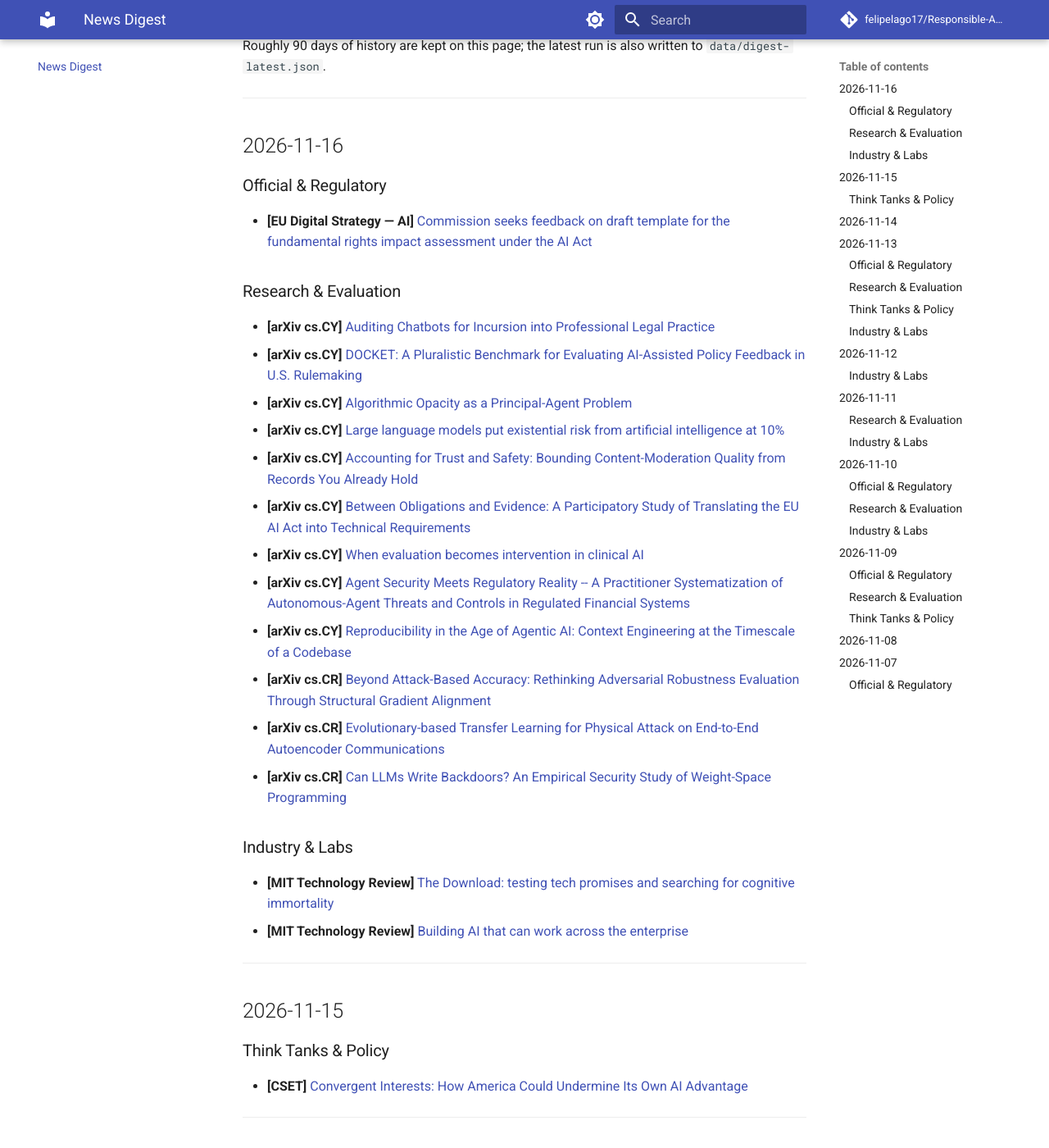
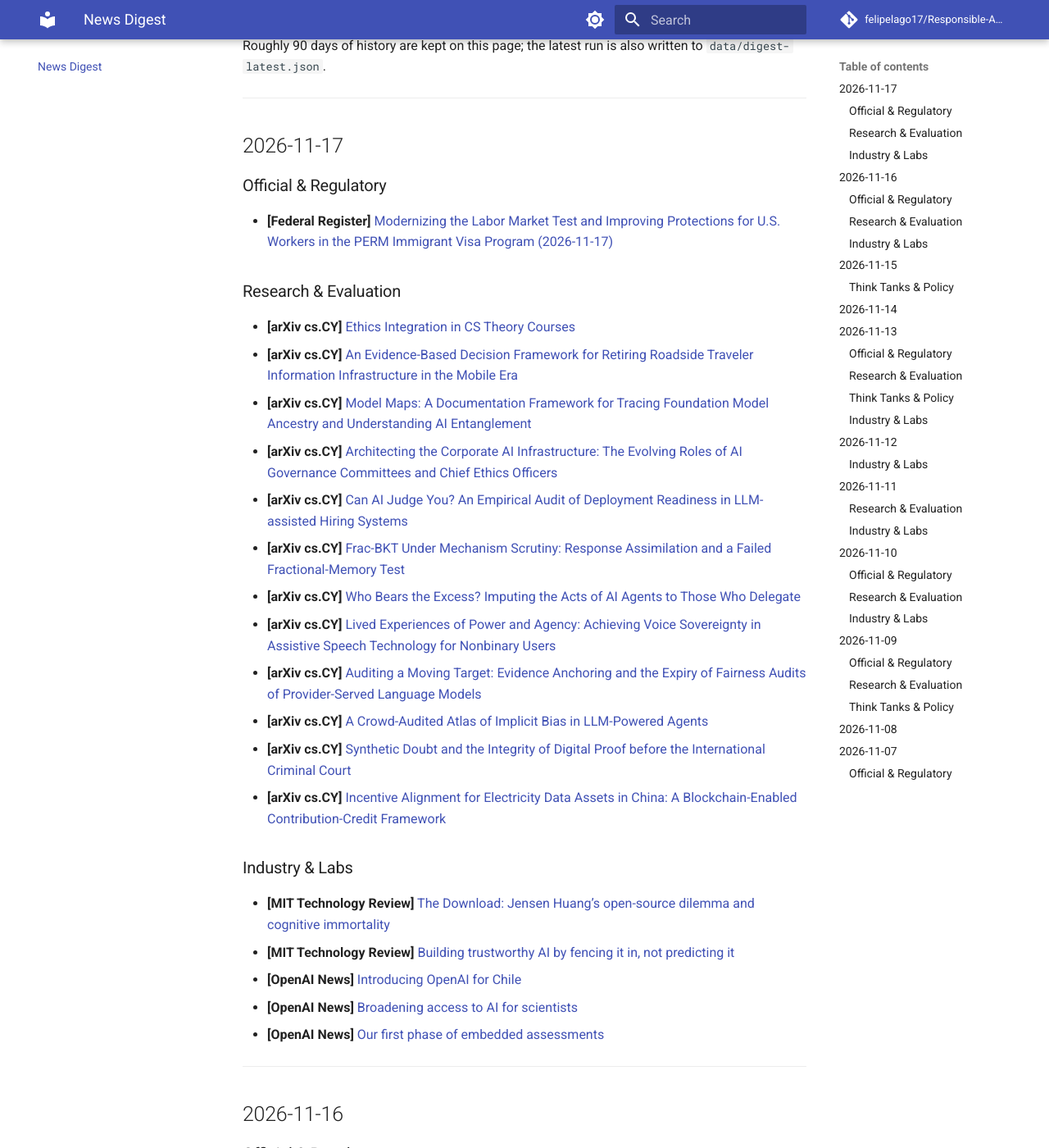
Before and after one commit to felipelago17/Responsible-AI-evaluation, an MkDocs documentation site: the page built from docs/news/digest.md, in a window 1280 px wide and 1400 px high, scrolled down 329 px. Shown: the whole window at 82% size. Built offline with MkDocs 1.6.1 and Material for MkDocs 9.7.7, drawn with Linux system fonts in a browser that asks for light colours; comment, search, counter and statistics services are not loaded.

Commit message:
chore: daily digest 2026-11-17

```diff
--- a/docs/news/digest.md
+++ b/docs/news/digest.md
@@ -9,6 +9,37 @@ Roughly 90 days of history are kept on this page; the latest run is also written
 ---
 
 <!-- DIGEST_START -->
+## 2026-11-17
+
+### Official & Regulatory
+
+- **[Federal Register]** [Modernizing the Labor Market Test and Improving Protections for U.S. Workers in the PERM Immigrant Visa Program (2026-11-17)](https://www.federalregister.gov/documents/2026/11/17/2026-23370/modernizing-the-labor-market-test-and-improving-protections-for-us-workers-in-the-perm-immigrant)
+
+### Research & Evaluation
+
+- **[arXiv cs.CY]** [Ethics Integration in CS Theory Courses](https://arxiv.org/abs/2611.18590)
+- **[arXiv cs.CY]** [An Evidence-Based Decision Framework for Retiring Roadside Traveler Information Infrastructure in the Mobile Era](https://arxiv.org/abs/2611.18886)
+- **[arXiv cs.CY]** [Model Maps: A Documentation Framework for Tracing Foundation Model Ancestry and Understanding AI Entanglement](https://arxiv.org/abs/2611.18998)
+- **[arXiv cs.CY]** [Architecting the Corporate AI Infrastructure: The Evolving Roles of AI Governance Committees and Chief Ethics Officers](https://arxiv.org/abs/2611.19670)
+- **[arXiv cs.CY]** [Can AI Judge You? An Empirical Audit of Deployment Readiness in LLM-assisted Hiring Systems](https://arxiv.org/abs/2611.20140)
+- **[arXiv cs.CY]** [Frac-BKT Under Mechanism Scrutiny: Response Assimilation and a Failed Fractional-Memory Test](https://arxiv.org/abs/2611.20338)
+- **[arXiv cs.CY]** [Who Bears the Excess? Imputing the Acts of AI Agents to Those Who Delegate](https://arxiv.org/abs/2611.20670)
+- **[arXiv cs.CY]** [Lived Experiences of Power and Agency: Achieving Voice Sovereignty in Assistive Speech Technology for Nonbinary Users](https://arxiv.org/abs/2611.20858)
+- **[arXiv cs.CY]** [Auditing a Moving Target: Evidence Anchoring and the Expiry of Fairness Audits of Provider-Served Language Models](https://arxiv.org/abs/2611.20901)
+- **[arXiv cs.CY]** [A Crowd-Audited Atlas of Implicit Bias in LLM-Powered Agents](https://arxiv.org/abs/2611.21376)
+- **[arXiv cs.CY]** [Synthetic Doubt and the Integrity of Digital Proof before the International Criminal Court](https://arxiv.org/abs/2611.21455)
+- **[arXiv cs.CY]** [Incentive Alignment for Electricity Data Assets in China: A Blockchain-Enabled Contribution-Credit Framework](https://arxiv.org/abs/2611.21533)
+
+### Industry & Labs
+
+- **[MIT Technology Review]** [The Download: Jensen Huang’s open-source dilemma and cognitive immortality](https://www.technologyreview.com/2026/11/17/1148679/the-download-jensen-huang-open-source-ai-cognitive-immortality/)
+- **[MIT Technology Review]** [Building trustworthy AI by fencing it in, not predicting it](https://www.technologyreview.com/2026/11/16/1148565/building-trustworthy-ai-by-fencing-it-in-not-predicting-it/)
+- **[OpenAI News]** [Introducing OpenAI for Chile](https://openai.com/index/introducing-openai-for-chile)
+- **[OpenAI News]** [Broadening access to AI for scientists](https://openai.com/index/expanding-chatgpt-for-academic-researchers)
+- **[OpenAI News]** [Our first phase of embedded assessments](https://openai.com/index/our-first-phase-of-embedded-assessments)
+
+---
+
 ## 2026-11-16
 
 ### Official & Regulatory
```
Also changed, not shown: 2 other files.
